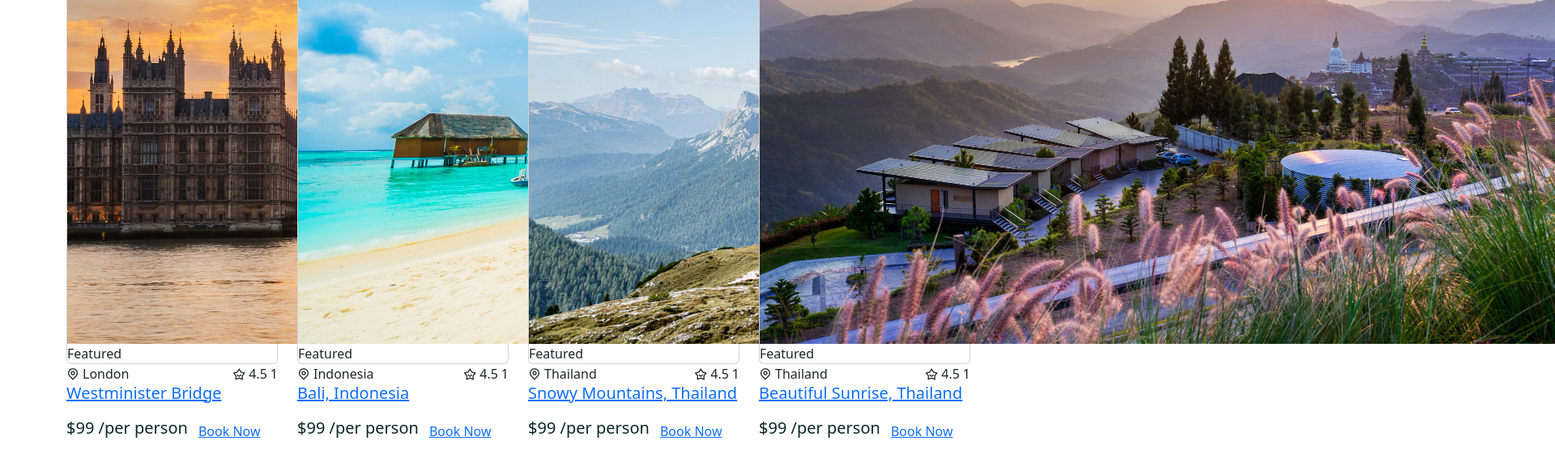
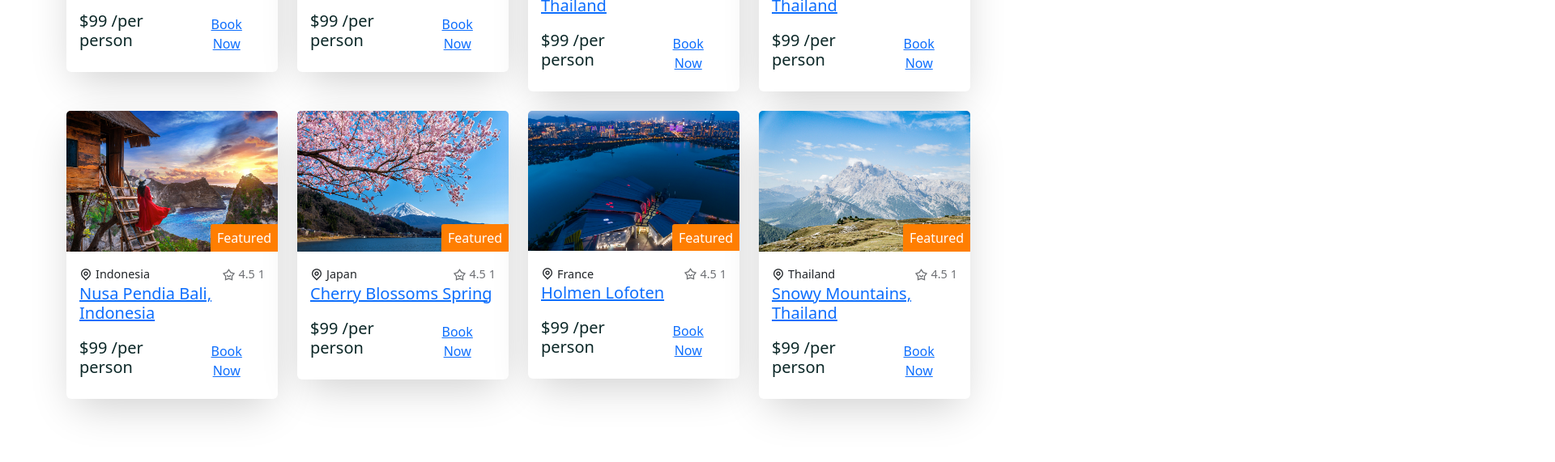
Before and after one commit to Oussama-Fajraoui/Tour-Management, a React (Create React App) app in the folder client/: page /home in a window 1280 px wide. Shown: the part 1440-2011 px from the top of the page at 81% size, 1920 px wide, since content can reach past the window. Built offline with nearby package versions, Linux system fonts and the light colour scheme; a web font is replaced by a local one.

Commit message:
feature fixing containers

```diff
--- a/client/src/shared/TourCard.jsx
+++ b/client/src/shared/TourCard.jsx
@@ -1,6 +1,7 @@
 import React from 'react';
 import { Card,CardBody } from 'reactstrap';
-import {Link} from 'react-router-dom'
+import {Link} from 'react-router-dom';
+import "./tour-card.css"
 
 const TourCard = ({tour}) => {
 
@@ -11,9 +12,7 @@
         <img src={photo} alt="tour-img" />
         <span>Featured</span>
       </div>
-    </Card>
-
-    <CardBody>
+      <CardBody>
       <div className="card__top d-flex align-items-center justify-content-between">
         <span className="tour__location d-flex align-items-center gap-1">
         <i class="ri-map-pin-line"></i> {city}
@@ -36,6 +35,9 @@
         </button>
       </div>
     </CardBody>
+    </Card>
+
+
   </div>
 }
 
--- a/client/src/shared/tour-card.css
+++ b/client/src/shared/tour-card.css
@@ -0,0 +1,63 @@
+.tour__img img {
+    width: 100%;
+    border-radius: 5px 5px 0 0;
+}
+
+.card {
+    border:  none !important;
+    box-shadow: rgba(0, 0, 0, 0.2) 0px 18px 50px -10px;
+}
+
+.tour__img {
+    position: relative;
+}
+
+.tour__img span {
+    position: absolute;
+    bottom: 0;
+    right: 0;
+    width: max-content;
+    height: max-content;
+    z-index: 10;
+    background: var(--primary-color);
+    color: #fff;
+    padding: 0.3rem 0.5rem;
+    border-radius: 3px 0 0 0;
+}
+
+.card__top span {
+    color: var(-secondary-color);
+}
+
+.tour__rating {
+    font-size: .9rem;
+    color: var(--text-color);
+}
+
+.tour__location {
+    color: var(-heading-color);
+    font-weight: 500;
+    font-size: .9rem;
+}
+
+.tour__rating i,
+.tour__location i {
+    font-size: 1rem;
+}
+
+.tour__title {
+    margin-top: 1rem;
+    font-size: 1.1rem;
+    cursor: pointer;
+}
+
+
+.tour__title a{
+    text-decoration: none;
+    color: var(--heading-color);
+    transition: .3s;
+}
+
+.tour__title a:hover {
+    color: var(--secondary-color);
+}
```
